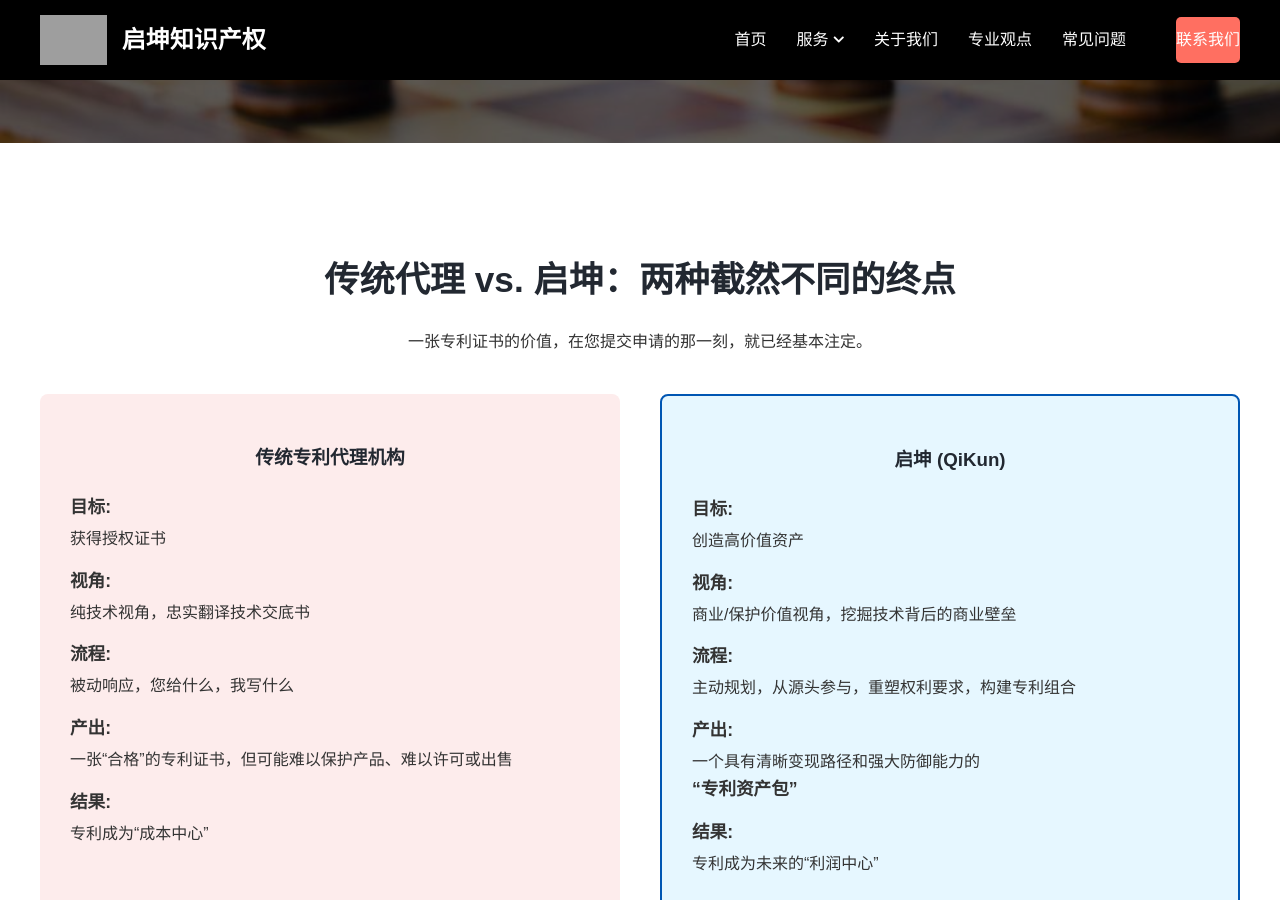
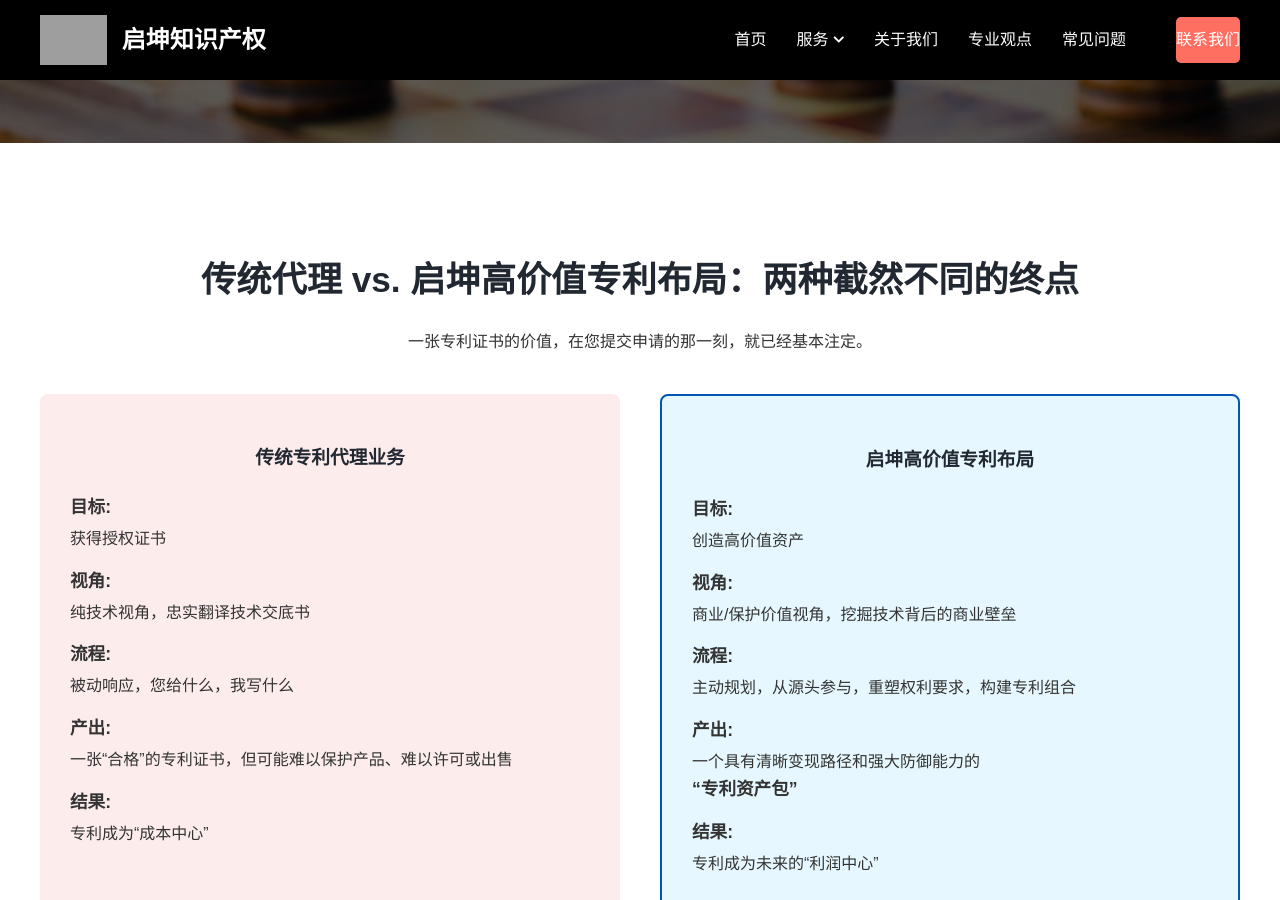
Before and after one commit to inventmain/qikunip, a Jekyll site: the page high-value-patent-layout.html, which Jekyll copies as it is, in a window 1280 px wide and 900 px high, scrolled down 467 px. Built offline with Jekyll 4.4.1, drawn with Linux system fonts in a browser that asks for light colours; grey boxes are pictures that could not be loaded.

Commit message:
Update high-value-patent-layout.html

```diff
--- a/high-value-patent-layout.html
+++ b/high-value-patent-layout.html
@@ -216,11 +216,11 @@
 
         <section>
             <div class="container">
-                <h2 class="text-center">传统代理 vs. 启坤：两种截然不同的终点</h2>
+                <h2 class="text-center">传统代理 vs. 启坤高价值专利布局：两种截然不同的终点</h2>
                 <p class="text-center" style="max-width: 800px; margin: 0 auto 40px auto;">一张专利证书的价值，在您提交申请的那一刻，就已经基本注定。</p>
                 <div class="comparison-section">
                     <div class="comparison-column traditional">
-                        <h3>传统专利代理机构</h3>
+                        <h3>传统专利代理业务</h3>
                         <ul>
                             <li><strong>目标:</strong> 获得授权证书</li>
                             <li><strong>视角:</strong> 纯技术视角，忠实翻译技术交底书</li>
@@ -230,7 +230,7 @@
                         </ul>
                     </div>
                     <div class="comparison-column qikun">
-                        <h3>启坤 (QiKun)</h3>
+                        <h3>启坤高价值专利布局</h3>
                         <ul>
                             <li><strong>目标:</strong> 创造高价值资产</li>
                             <li><strong>视角:</strong> 商业/保护价值视角，挖掘技术背后的商业壁垒</li>
```
